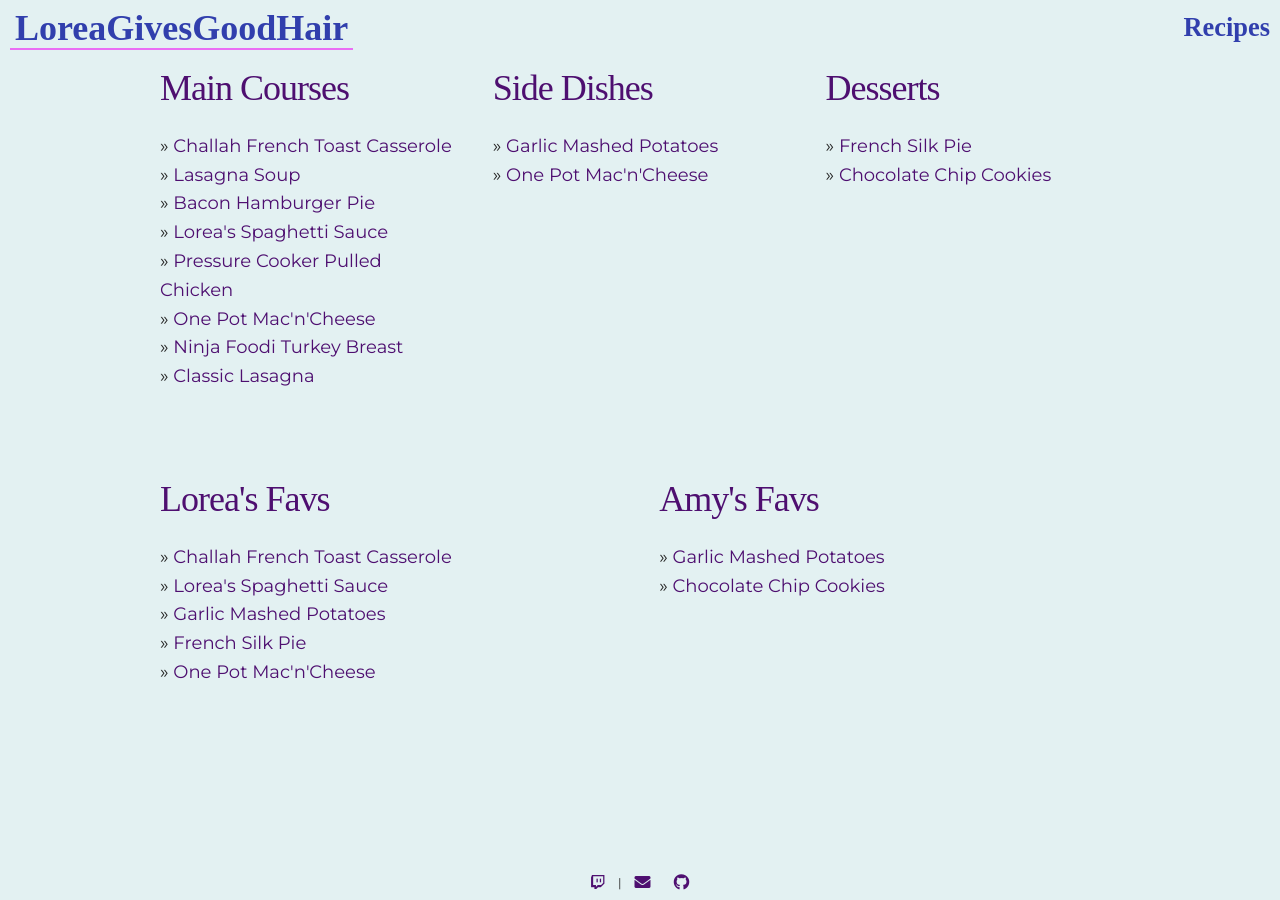
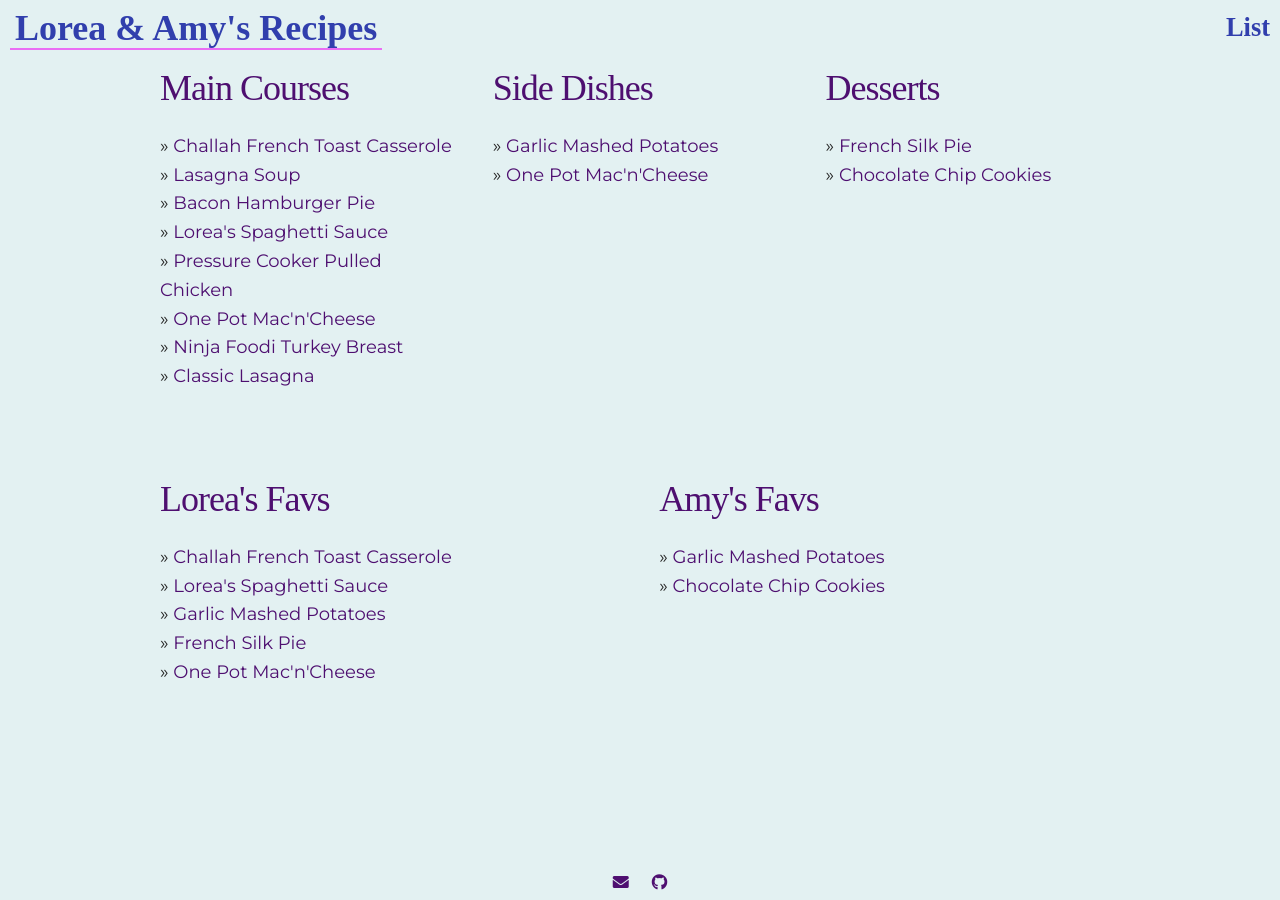
Before and after one commit to AyMeeko/recipes, a Jekyll site: the page built from index.html, in a window 1280 px wide. Built offline with Jekyll 4.4.1, drawn with Linux system fonts in a browser that asks for light colours; some web fonts are replaced.

Commit message:
remove LoreaGivesGoodHair references

```diff
--- a/_includes/footer.html
+++ b/_includes/footer.html
@@ -1,7 +1,5 @@
 <footer>
   <ul>
-    <li><a href="https://twitch.tv/LoreaGivesGoodHair"><i class="fab fa-twitch fa-lg"></i></a></li>
-    |
     <li><a href="mailto:aymeeko13@gmail.com"><i class="fas fa-envelope fa-lg"></i></a></li>
     <li><a href="https://github.com/aymeeko"><i class="fab fa-github fa-lg"></i></a></li>
   </ul>
--- a/_includes/nav.html
+++ b/_includes/nav.html
@@ -1,6 +1,6 @@
 <nav class="u-full-width">
-  <div class="name"><a href="{{ site.baseurl }}/" {% include selected_nav.html permalink="/" %}>LoreaGivesGoodHair</a></div>
+  <div class="name"><a href="{{ site.baseurl }}/" {% include selected_nav.html permalink="/" %}>Lorea & Amy's Recipes</a></div>
   <ul>
-    <li><a href="{{ site.baseurl }}/recipes" {% include selected_nav.html permalink="/recipes/" %}>Recipes</a></li>
+    <li><a href="{{ site.baseurl }}/recipes" {% include selected_nav.html permalink="/recipes/" %}>List</a></li>
   </ul>
 </nav>
--- a/index.html
+++ b/index.html
@@ -1,6 +1,6 @@
 ---
 layout: default
-title: LoreaGivesGoodHair
+title: Lorea & Amy's Recipes
 selected_nav: "/"
 ---
 {% if site.categories.front_page1.size > 0 %}
```
